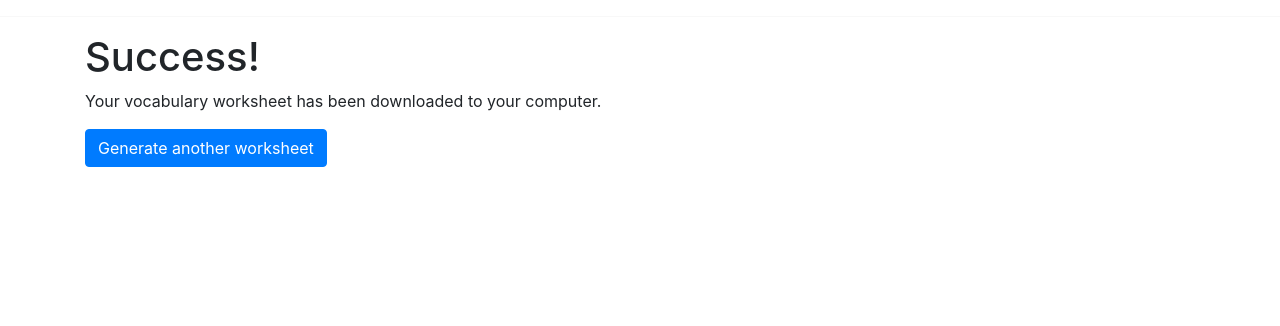
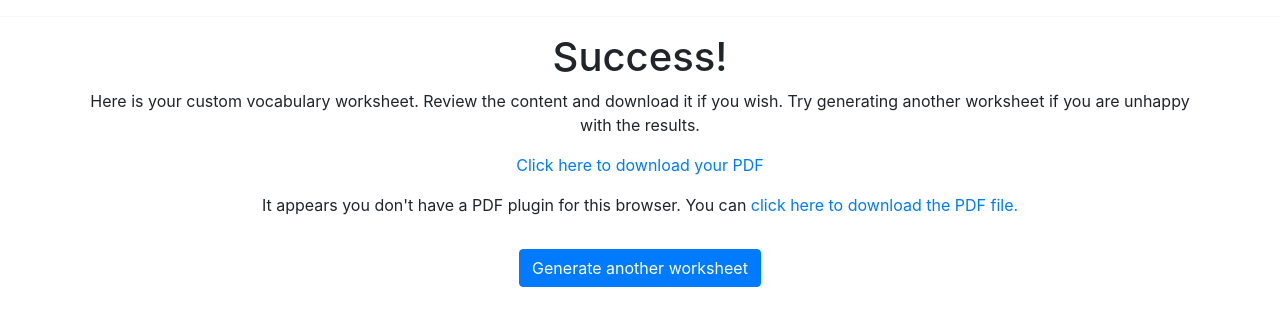
Before and after one commit to samantha-jarrah/Hackathon-Spring-2023, a Flask app: template app/templates/output_page.html in a window 1280 px wide. Shown: the part 56-382 px from the top of the page. Run offline with Flask 3, Linux system fonts and the light colour scheme; the template is opened without the code that fills it, so the values that code supplies are empty; some libraries are stand-ins or nearby versions.

Commit message:
PDF viewer and optional download

```diff
--- a/app/routes.py
+++ b/app/routes.py
@@ -1,4 +1,4 @@
-from flask import render_template, flash, redirect, request, send_from_directory
+from flask import render_template, flash, redirect, request, send_from_directory, url_for
 from app import app
 from app.forms import AppForm
 from app.pdf_generator import PDF
@@ -35,7 +35,7 @@ def getform():
             temperature=0.8,
             max_tokens=2000,
             messages=[
-                {"role": "user", "content": f"Write English Language exercises for students in the {grade_level} with {english_ability} English ability. It should include exercises in the following formats: {question_types}. The vocab list is: {vocabulary}. Please include a word bank of the vocabulary words before each set of questions. Also, please randomize the order that the vocabulary answers appear in the activity and only include one set of questions per question format type."},
+                {"role": "user", "content": f"Write English Language exercises for students in the {grade_level} with {english_ability} English ability. It should include exercises in the following formats: {question_types}. The vocab list is: {vocabulary}. Please include a word bank of the vocabulary words before each set of questions. Also, please randomize the order that the vocabulary answers appear in the activity and only include one set of questions per question format type. Do not include an answer key or reveal any answers."},
                 {"role": "system", "content": "You are an English Language teacher that creates engaging English Language exercises for your students."}
             ]
         )
@@ -49,8 +49,17 @@ def getform():
 
         pdf_path = os.path.join(pdf_directory, 'output.pdf')
         pdf.output(pdf_path)
-        return send_from_directory(directory=pdf_directory,
-                                   path='output.pdf', as_attachment=True)
-        # return render_template('output_page.html', title='Output Page')
+        return redirect(url_for('output_page'))  # redirect to the output page
 
     return render_template('getform.html', title='Get Form', form=form)
+
+
+@app.route('/output')
+def output_page():
+    return render_template('output_page.html', title='Output Page')
+
+
+@app.route('/download_pdf')
+def download_pdf():
+    pdf_directory = os.path.join(app.root_path, 'pdfs')
+    return send_from_directory(directory=pdf_directory, path='output.pdf', as_attachment=False)
--- a/app/templates/getform.html
+++ b/app/templates/getform.html
@@ -64,7 +64,7 @@
       </div>
     </div>
 
-    <button type="submit" class="btn btn-primary">Generate and Download</button>
+    <button type="submit" class="btn btn-primary">Generate</button>
   </form>
 </div>
 {% endblock %}
--- a/app/templates/output_page.html
+++ b/app/templates/output_page.html
@@ -15,12 +15,36 @@
     <script src="main.js"></script>
   </head>
   <body>
-    <div class="container">
+    <div class="container text-center">
       <h1>Success!</h1>
-      <p>Your vocabulary worksheet has been downloaded to your computer.</p>
-      <a class="btn btn-primary" href="/getform" role="button"
-        >Generate another worksheet</a
+      <p>
+        Here is your custom vocabulary worksheet. Review the content and
+        download it if you wish. Try generating another worksheet if you are
+        unhappy with the results.
+      </p>
+      <div class="text-center pb-3">
+        <a href="{{ url_for('download_pdf') }}" download
+          >Click here to download your PDF</a
+        >
+      </div>
+      <object
+        data="{{ url_for('download_pdf') }}"
+        type="application/pdf"
+        width="100%"
+        height="600px"
       >
+        <p>
+          It appears you don't have a PDF plugin for this browser. You can
+          <a href="{{ url_for('download_pdf') }}"
+            >click here to download the PDF file.</a
+          >
+        </p>
+      </object>
+      <div class="text-center pt-3">
+        <a class="btn btn-primary" href="/getform" role="button"
+          >Generate another worksheet</a
+        >
+      </div>
     </div>
   </body>
 </html>
```
